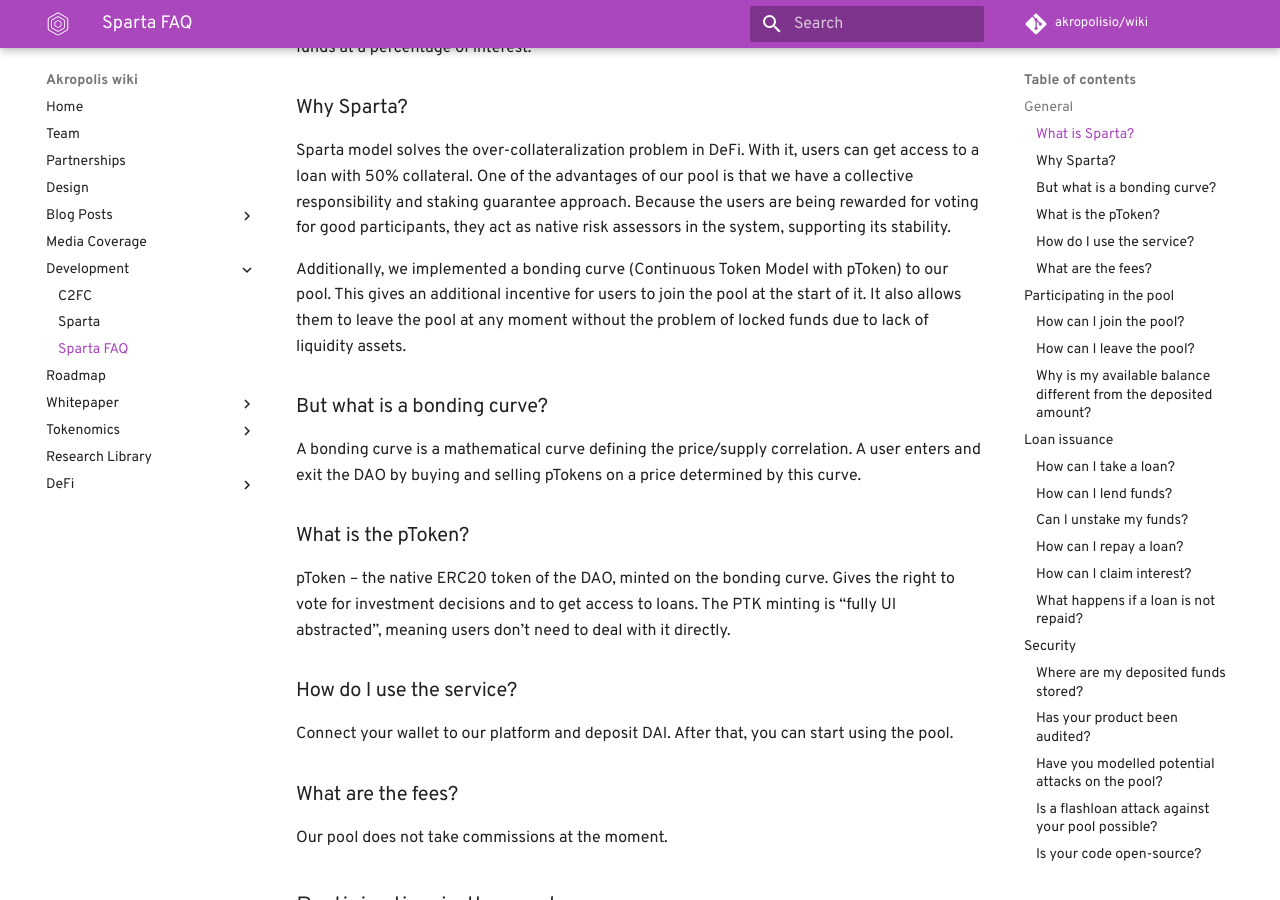
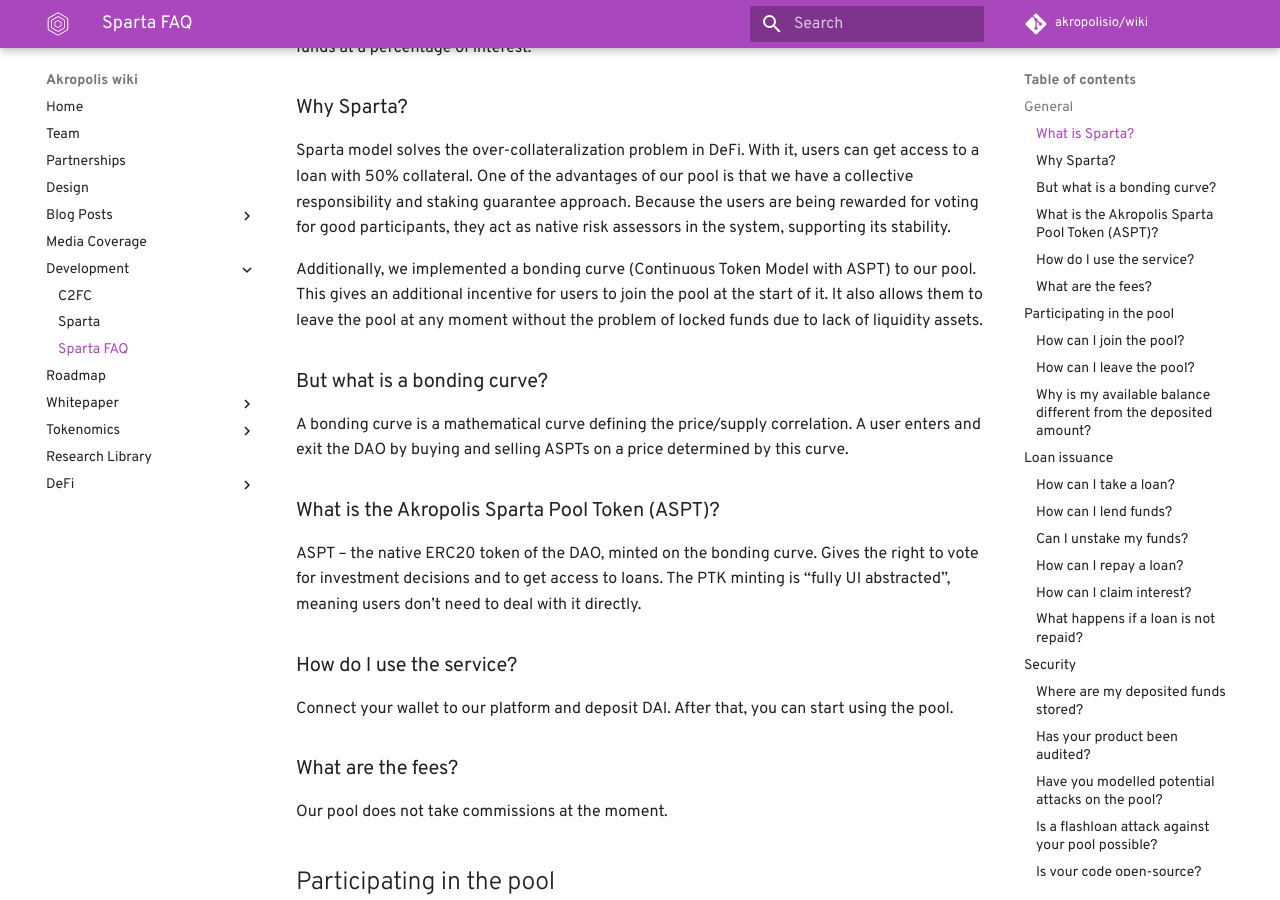
Before and after one commit to kaonone/wiki, an MkDocs documentation site: the page built from docs/spartafaq.md, in a window 1280 px wide and 900 px high, scrolled down 292 px. Built offline with MkDocs 1.6.1 and Material for MkDocs 9.7.7, drawn with Linux system fonts in a browser that asks for light colours; some web fonts are replaced; comment, search, counter and statistics services are not loaded; old or Windows-style settings are respelled for this version of MkDocs.

Commit message:
ptk - aspt

```diff
--- a/docs/spartafaq.md
+++ b/docs/spartafaq.md
@@ -10,13 +10,13 @@
 
 Sparta model solves the over-collateralization problem in DeFi. With it, users can get access to a loan with 50% collateral. One of the advantages of our pool is that we have a collective responsibility and staking guarantee approach. Because the users are being rewarded for voting for good participants, they act as native risk assessors in the system, supporting its stability.
 
-Additionally, we implemented a bonding curve (Continuous Token Model with pToken) to our pool. This gives an additional incentive for users to join the pool at the start of it. It also  allows them to leave the pool at any moment without the problem of locked funds due to lack of liquidity assets.
+Additionally, we implemented a bonding curve (Continuous Token Model with ASPT) to our pool. This gives an additional incentive for users to join the pool at the start of it. It also  allows them to leave the pool at any moment without the problem of locked funds due to lack of liquidity assets.
 
 ### But what is a bonding curve?
-A bonding curve is a mathematical curve defining the price/supply correlation. A user enters and exit the DAO by buying and selling pTokens on a price determined by this curve.
+A bonding curve is a mathematical curve defining the price/supply correlation. A user enters and exit the DAO by buying and selling ASPTs on a price determined by this curve.
 
-### What is the pToken?
-pToken – the native ERC20 token of the DAO, minted on the bonding curve. Gives the right to vote for investment decisions and to get access to loans. The PTK minting is “fully UI abstracted”, meaning users don’t need to deal with it directly.
+### What is the Akropolis Sparta Pool Token (ASPT)?
+ASPT – the native ERC20 token of the DAO, minted on the bonding curve. Gives the right to vote for investment decisions and to get access to loans. The PTK minting is “fully UI abstracted”, meaning users don’t need to deal with it directly.
 
 ### How do I use the service?
 Connect your wallet to our platform and deposit DAI. After that, you can start using the pool.
```
Also changed, not shown: docs/sparta.md (+24 -24 lines).
